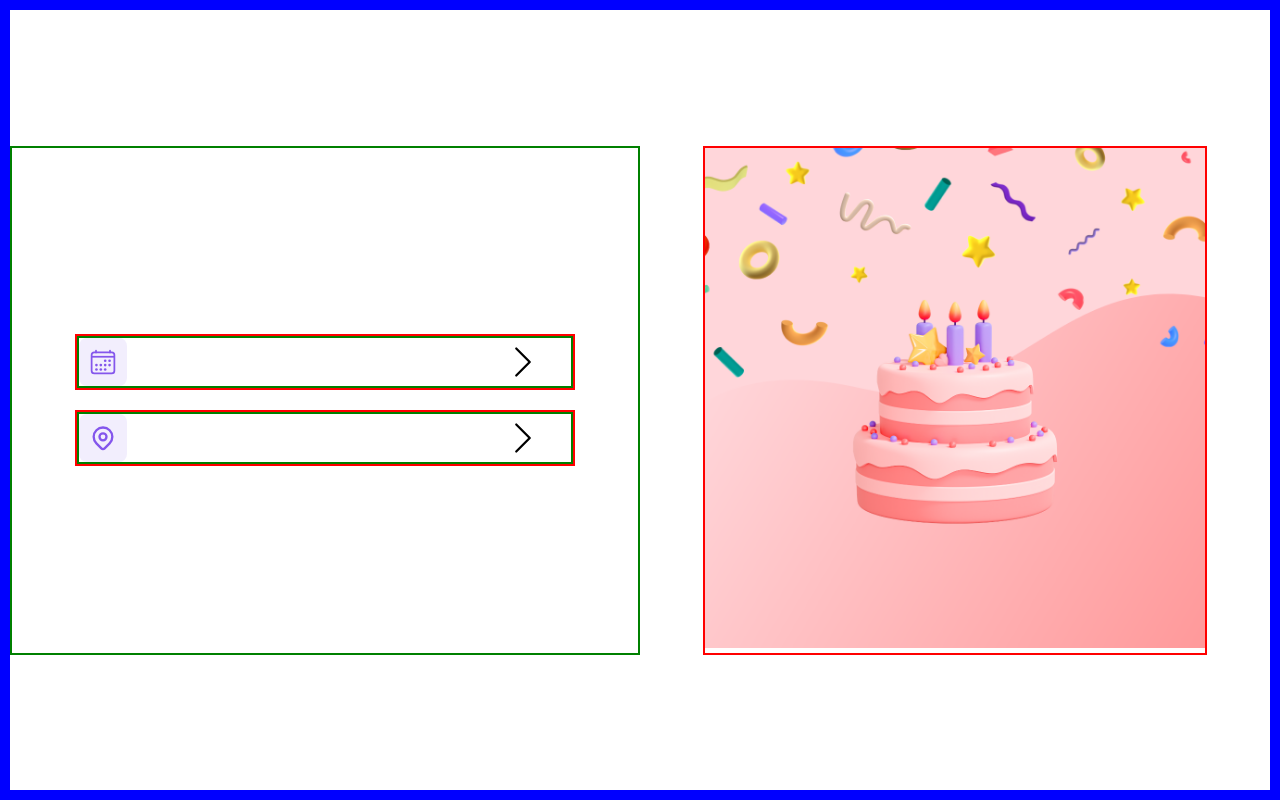
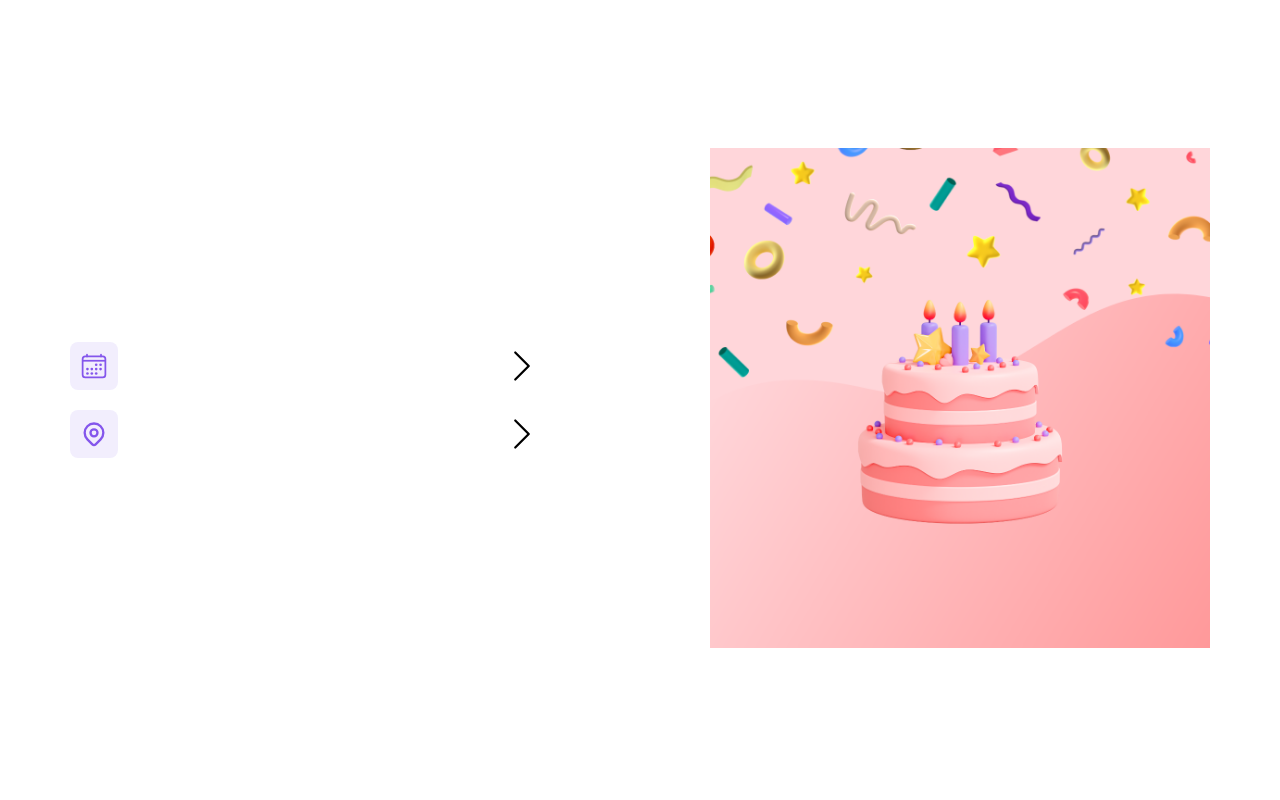
Before and after one commit to gdlmartins/ta_envi_-react, a React (Create React App) app: page /event in a window 1280 px wide. Built offline with nearby package versions, Linux system fonts and the light colour scheme.

Commit message:
adding a read-me

```diff
--- a/src/pages/create/styles.js
+++ b/src/pages/create/styles.js
@@ -13,7 +13,6 @@ border-radius: 8px;
 
 export const Header = styled.div`
  display: flex;
- border: 5px solid red;
  justify-content: space-around;
  align-items: center;
 `
@@ -22,7 +21,6 @@ export const Form = styled.form`
 margin: 10px auto;
 
 width:90%;
-// border:1px solid red;
 display: flex;
 flex-direction: column;
 // justify-items: center;
--- a/src/pages/event/styles.js
+++ b/src/pages/event/styles.js
@@ -6,12 +6,12 @@ grid-template-columns: 1fr 1fr;
 grid-template-rows: 1fr 1fr 1fr;
 width: 100vw;
 height: 100vh;
-border: 10px solid blue;
+// border: 10px solid blue;
 `;
 
 export const ContainerText = styled.div`
   grid-column: 1/2;
-  border: 2px solid green;
+  // border: 2px solid green;
   grid-row: 2/3;
   display: flex;
   flex-direction: column;
@@ -36,7 +36,7 @@ export const ContainerImage = styled.div`
   justify-self: center;
   align-self: center;
 
-  border: 2px solid red;
+  // border: 2px solid red;
 
   img {
     width: 500px;
@@ -72,14 +72,14 @@ export const ContainerIcon = styled.div`
 margin:10px;
 width: 90%;
 max-width: 500px;
-border:2px solid red;
+// border:2px solid red;
 
 `
 
 export const Input = styled.div`
 // width: 250px;
 display: flex;
-border:2px solid green;
+// border:2px solid green;
 justify-content: space-between;
 align-items: center;
  span{
```
Also changed, not shown: 1 other file (tests, documents, lock files or other folders).
